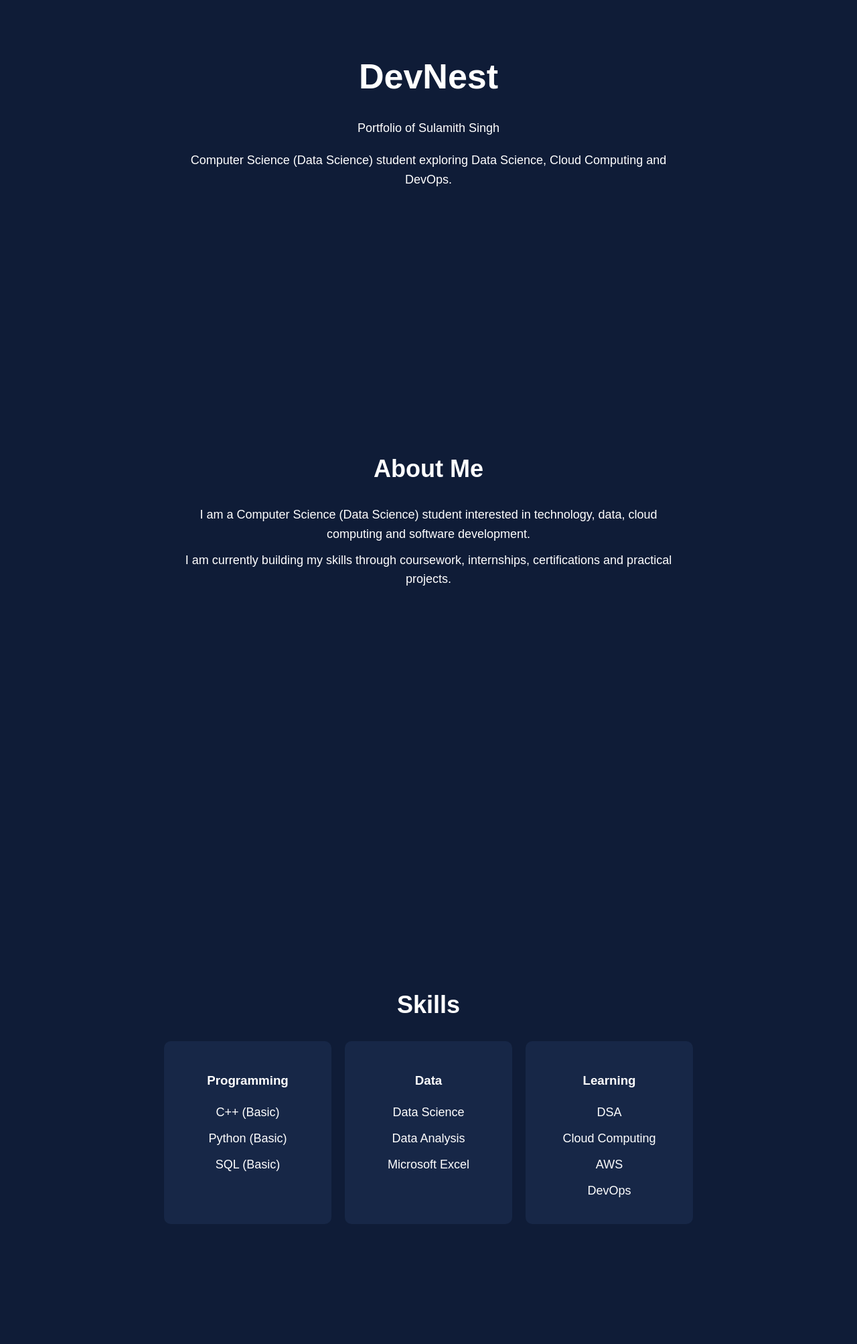
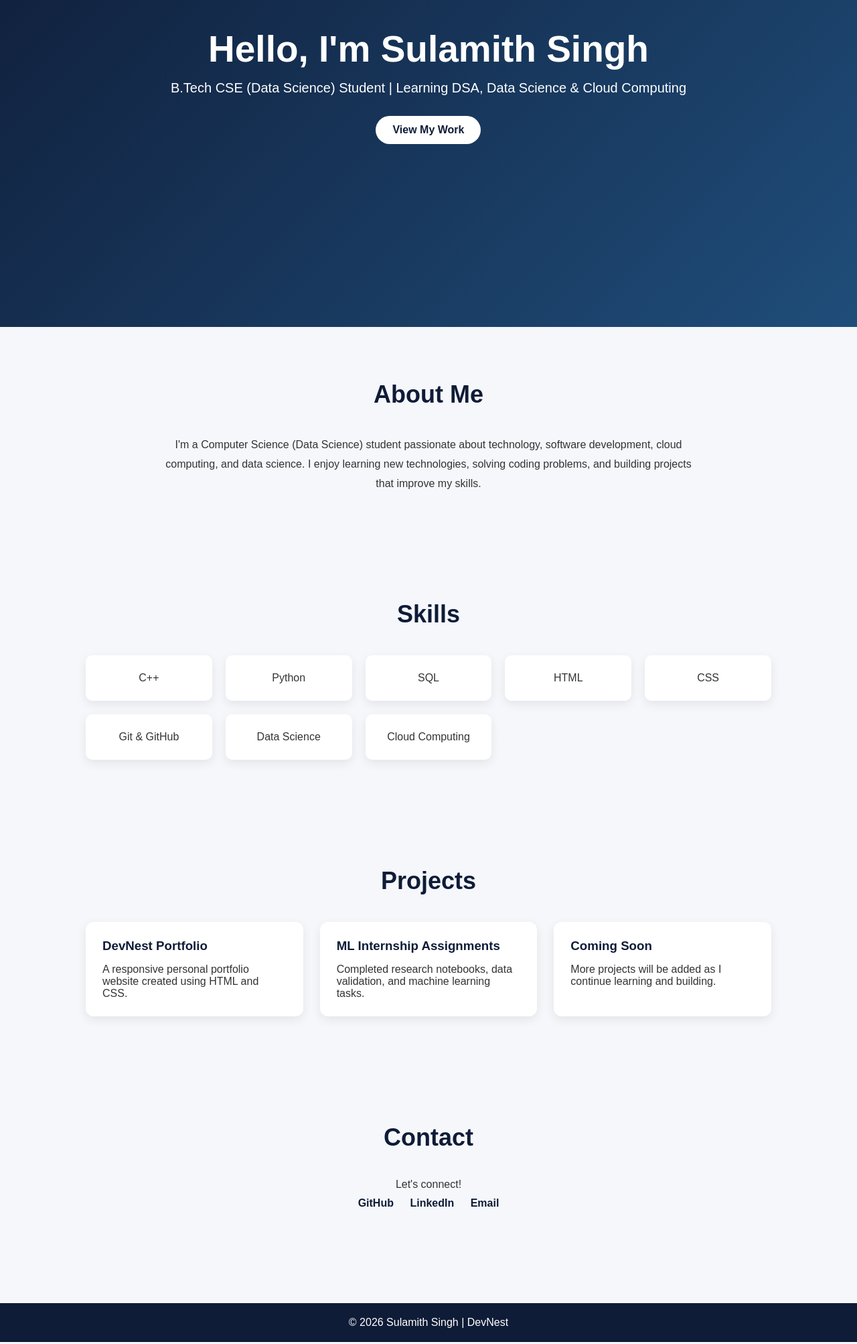
Before and after one commit to Sulamithsingh/devnest-portfolio, a plain HTML site: page index.html in a window 1280 px wide. Shown: the part 300-2306 px from the top of the page at 67% size. Drawn offline with Linux system fonts and the light colour scheme.

Commit message:
Update index.html

```diff
--- a/index.html
+++ b/index.html
@@ -3,217 +3,282 @@
 <head>
     <meta charset="UTF-8">
     <meta name="viewport" content="width=device-width, initial-scale=1.0">
-
     <title>DevNest | Sulamith Singh</title>
 
     <style>
-        * {
-            box-sizing: border-box;
-            scroll-behavior: smooth;
+        *{
+            margin:0;
+            padding:0;
+            box-sizing:border-box;
+            font-family:Arial, Helvetica, sans-serif;
         }
 
-        body {
-            margin: 0;
-            font-family: Arial, sans-serif;
-            background: #0f1c37;
-            color: white;
-            line-height: 1.6;
+        body{
+            background:#f5f7fb;
+            color:#333;
+            scroll-behavior:smooth;
         }
 
-        nav {
-            background: #091226;
-            padding: 18px;
-            text-align: center;
-            position: sticky;
-            top: 0;
+        header{
+            background:#0f1c37;
+            color:white;
+            padding:18px 8%;
+            display:flex;
+            justify-content:space-between;
+            align-items:center;
+            position:sticky;
+            top:0;
+            z-index:100;
         }
 
-        nav a {
-            color: white;
-            text-decoration: none;
-            margin: 0 15px;
-            font-weight: bold;
+        .logo{
+            font-size:28px;
+            font-weight:bold;
         }
 
-        nav a:hover {
-            text-decoration: underline;
+        nav a{
+            color:white;
+            text-decoration:none;
+            margin-left:25px;
+            transition:.3s;
         }
 
-        section {
-            min-height: 100vh;
-            padding: 80px 10%;
-            text-align: center;
+        nav a:hover{
+            color:#66b2ff;
         }
 
-        #home {
-            display: flex;
-            flex-direction: column;
-            justify-content: center;
-            align-items: center;
+        .hero{
+            min-height:90vh;
+            display:flex;
+            justify-content:center;
+            align-items:center;
+            text-align:center;
+            padding:40px;
+            background:linear-gradient(135deg,#0f1c37,#1f4d7a);
+            color:white;
         }
 
-        h1 {
-            font-size: 52px;
-            margin-bottom: 10px;
+        .hero h1{
+            font-size:55px;
+            margin-bottom:15px;
         }
 
-        h2 {
-            font-size: 36px;
-            margin-bottom: 25px;
+        .hero p{
+            font-size:20px;
+            margin-bottom:30px;
         }
 
-        p {
-            font-size: 18px;
-            max-width: 750px;
-            margin: 10px auto;
+        .btn{
+            display:inline-block;
+            padding:12px 25px;
+            background:white;
+            color:#0f1c37;
+            border-radius:30px;
+            text-decoration:none;
+            font-weight:bold;
+            transition:.3s;
         }
 
-        .card-container {
-            display: flex;
-            justify-content: center;
-            gap: 20px;
-            flex-wrap: wrap;
+        .btn:hover{
+            transform:translateY(-3px);
         }
 
-        .card {
-            background: #172747;
-            padding: 25px;
-            border-radius: 10px;
-            width: 250px;
+        section{
+            padding:80px 10%;
         }
 
-        footer {
-            background: #091226;
-            padding: 25px;
-            text-align: center;
+        h2{
+            text-align:center;
+            color:#0f1c37;
+            margin-bottom:40px;
+            font-size:36px;
+        }
+
+        .about p{
+            max-width:800px;
+            margin:auto;
+            text-align:center;
+            line-height:1.8;
+        }
+
+        .skills{
+            display:grid;
+            grid-template-columns:repeat(auto-fit,minmax(180px,1fr));
+            gap:20px;
+            margin-top:40px;
+        }
+
+        .skill{
+            background:white;
+            padding:25px;
+            text-align:center;
+            border-radius:10px;
+            box-shadow:0 5px 15px rgba(0,0,0,.08);
+        }
+
+        .projects{
+            display:grid;
+            grid-template-columns:repeat(auto-fit,minmax(280px,1fr));
+            gap:25px;
+        }
+
+        .card{
+            background:white;
+            border-radius:12px;
+            padding:25px;
+            box-shadow:0 5px 15px rgba(0,0,0,.08);
+        }
+
+        .card h3{
+            margin-bottom:15px;
+            color:#0f1c37;
+        }
+
+        .contact{
+            text-align:center;
+        }
+
+        .contact a{
+            display:inline-block;
+            margin:10px;
+            color:#0f1c37;
+            text-decoration:none;
+            font-weight:bold;
+        }
+
+        footer{
+            background:#0f1c37;
+            color:white;
+            text-align:center;
+            padding:20px;
+            margin-top:50px;
+        }
+
+        @media(max-width:768px){
+
+            header{
+                flex-direction:column;
+            }
+
+            nav{
+                margin-top:15px;
+            }
+
+            .hero h1{
+                font-size:40px;
+            }
         }
     </style>
 </head>
 
 <body>
 
+<header>
+
+    <div class="logo">DevNest</div>
+
     <nav>
-        <a href="#home">Home</a>
         <a href="#about">About</a>
         <a href="#skills">Skills</a>
         <a href="#projects">Projects</a>
-        <a href="#certifications">Certifications</a>
         <a href="#contact">Contact</a>
     </nav>
 
-    <section id="home">
-        <h1>DevNest</h1>
-        <p>Portfolio of Sulamith Singh</p>
-        <p>
-            Computer Science (Data Science) student exploring
-            Data Science, Cloud Computing and DevOps.
-        </p>
+</header>
+
+<section class="hero">
+
+    <div>
+        <h1>Hello, I'm Sulamith Singh</h1>
+
+        <p>B.Tech CSE (Data Science) Student | Learning DSA, Data Science & Cloud Computing</p>
+
+        <a href="#projects" class="btn">View My Work</a>
+    </div>
+
 </section>
 
-    <section id="about">
+<section id="about" class="about">
+
     <h2>About Me</h2>
 
     <p>
-            I am a Computer Science (Data Science) student interested in
-            technology, data, cloud computing and software development.
+        I'm a Computer Science (Data Science) student passionate about
+        technology, software development, cloud computing, and data science.
+        I enjoy learning new technologies, solving coding problems, and
+        building projects that improve my skills.
     </p>
 
-        <p>
-            I am currently building my skills through coursework,
-            internships, certifications and practical projects.
-        </p>
 </section>
 
 <section id="skills">
+
     <h2>Skills</h2>
 
-        <div class="card-container">
+    <div class="skills">
 
-            <div class="card">
-                <h3>Programming</h3>
-                <p>C++ (Basic)</p>
-                <p>Python (Basic)</p>
-                <p>SQL (Basic)</p>
+        <div class="skill">C++</div>
+        <div class="skill">Python</div>
+        <div class="skill">SQL</div>
+        <div class="skill">HTML</div>
+        <div class="skill">CSS</div>
+        <div class="skill">Git & GitHub</div>
+        <div class="skill">Data Science</div>
+        <div class="skill">Cloud Computing</div>
+
     </div>
 
-            <div class="card">
-                <h3>Data</h3>
-                <p>Data Science</p>
-                <p>Data Analysis</p>
-                <p>Microsoft Excel</p>
-            </div>
-
-            <div class="card">
-                <h3>Learning</h3>
-                <p>DSA</p>
-                <p>Cloud Computing</p>
-                <p>AWS</p>
-                <p>DevOps</p>
-            </div>
-
-        </div>
 </section>
 
 <section id="projects">
+
     <h2>Projects</h2>
 
-        <div class="card-container">
+    <div class="projects">
 
         <div class="card">
-                <h3>DevNest</h3>
+            <h3>DevNest Portfolio</h3>
             <p>
-                    My personal portfolio project documenting my
-                    learning journey, skills and work.
+                A responsive personal portfolio website created using HTML and CSS.
             </p>
         </div>
 
         <div class="card">
-                <h3>Data Analysis Projects</h3>
+            <h3>ML Internship Assignments</h3>
             <p>
-                    Currently learning and building practical
-                    data analysis projects.
+                Completed research notebooks, data validation, and machine learning tasks.
+            </p>
+        </div>
+
+        <div class="card">
+            <h3>Coming Soon</h3>
+            <p>
+                More projects will be added as I continue learning and building.
             </p>
         </div>
 
     </div>
+
 </section>
 
-    <section id="certifications">
-        <h2>Certifications</h2>
+<section id="contact" class="contact">
 
-        <p>
-            Certifications and learning achievements will be added here
-            as I complete them.
-        </p>
-    </section>
-
-    <section id="contact">
     <h2>Contact</h2>
 
-        <p>
-    GitHub:
-    <a href="https://github.com/Sulamithsingh" target="_blank" style="color:white;">
-        github.com/Sulamithsingh
-    </a>
-</p>
+    <p>Let's connect!</p>
 
-<p>
-    LinkedIn:
-    <a href="https://www.linkedin.com/in/sulamith-singh-93975b333/" target="_blank" style="color:white;">
-        linkedin.com/in/sulamith-singh-93975b333
-    </a>
-</p>
+    <a href="https://github.com/Sulamithsingh" target="_blank">GitHub</a>
 
-<p>
-    Email:
-    <a href="mailto:sulamithsingh@gmail.com" style="color:white;">
-        sulamithsingh@gmail.com
-    </a>
-</p>
+    <a href="https://www.linkedin.com/" target="_blank">LinkedIn</a>
+
+    <a href="mailto:your-email@example.com">Email</a>
+
 </section>
 
 <footer>
-        <p>DevNest — Sulamith Singh</p>
+
+    © 2026 Sulamith Singh | DevNest
+
 </footer>
 
 </body>
```
Lines whose indentation alone changed are shown as unchanged.
